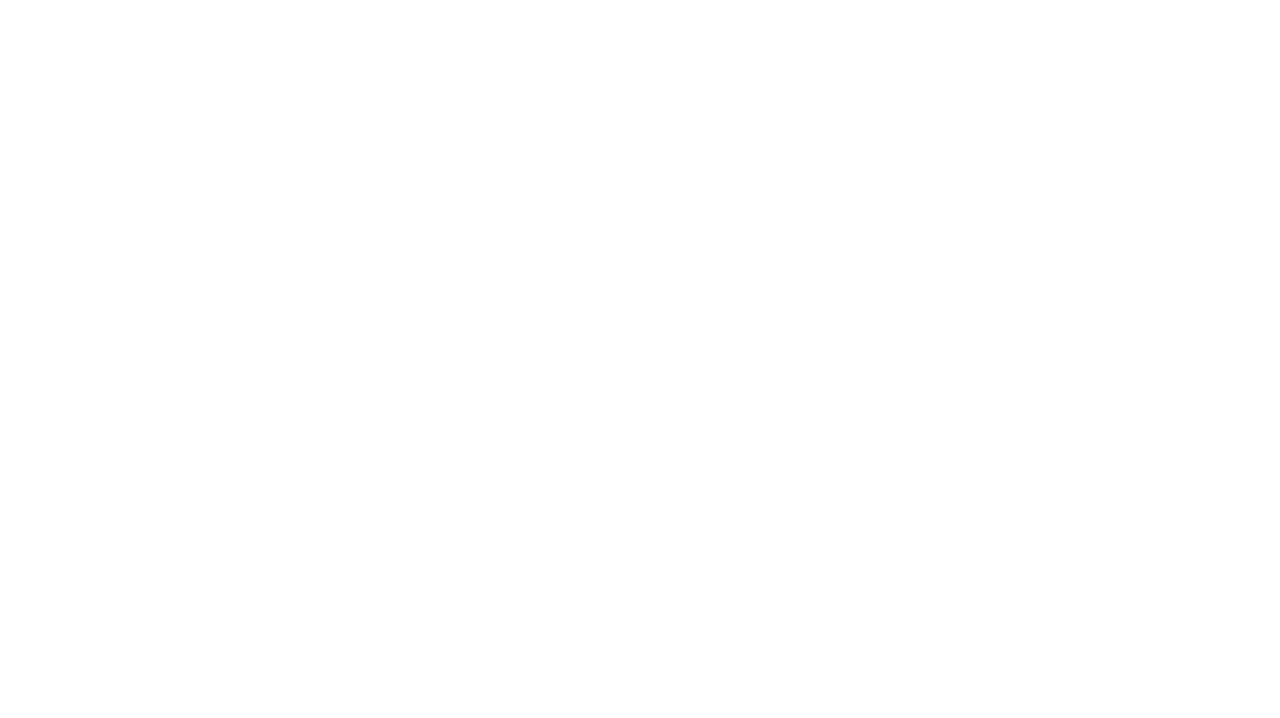
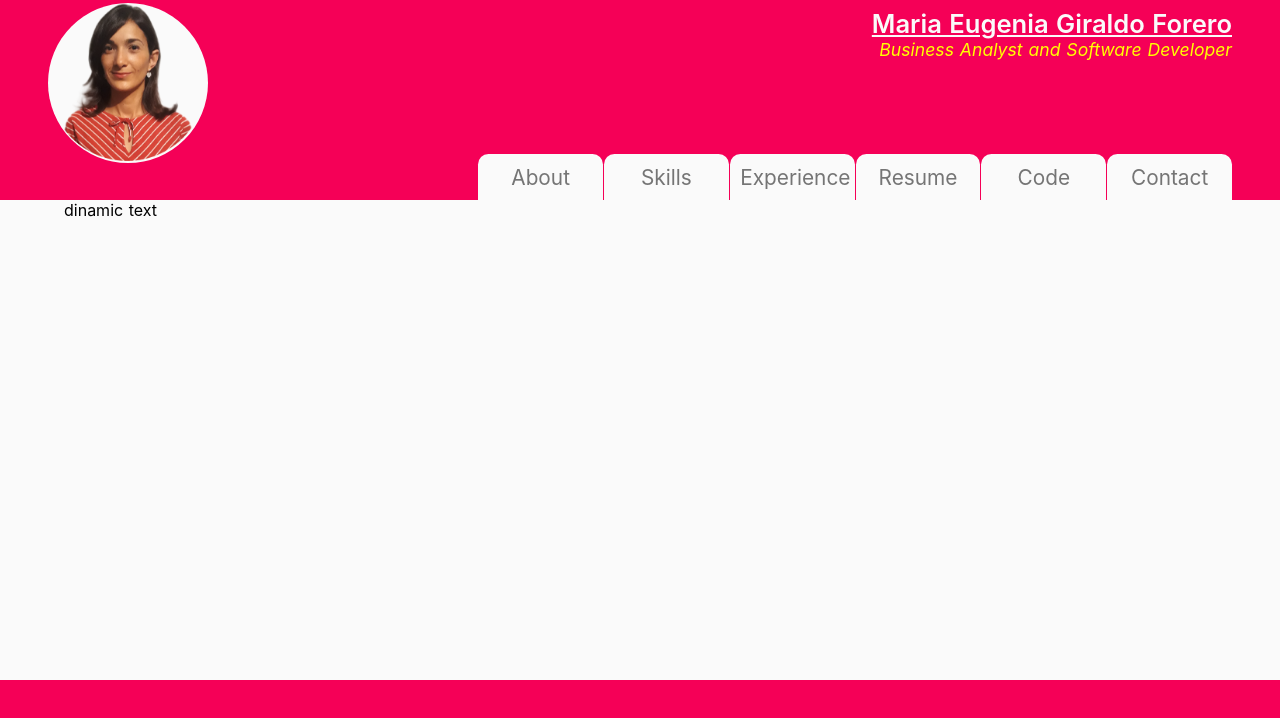
Before and after one commit to mariadriada/maria-driada, a Nuxt app: page /menu in a window 1280 px wide. Before the commit this address had no page. Shown: the top 718 px of the page. Built offline with nearby package versions, Linux system fonts and the light colour scheme.

Commit message:
Working to main menu  page - basic interaction

```diff
--- /dev/null
+++ b/pages/menu/index.vue
@@ -0,0 +1,45 @@
+<template>
+  <div class="menu-container">
+    <banner class="header2-container"">
+    </banner>
+    <div class="data-container">
+      <div class="dinamic-text">
+        dinamic text
+      </div>
+    </div>
+  </div>
+</template>
+
+<script>
+import Banner from '~/components/Banner2.vue'
+
+export default {
+  components: {
+    Banner
+  }
+}
+
+
+</script>
+
+<style lang="scss">
+.menu-container {
+  background-color: #F50057;
+  min-height: 100vh;
+
+  .data-container {
+    min-height: 60vh;
+    height: 60vh;
+    max-height: auto;
+    background-color:  #FAFAFA;
+
+    .dinamic-text {
+      width: 90%;
+      height: inherit;
+      background-color:  transparent;
+      margin: 0 auto;
+
+    }
+  }
+}
+</style>
```
Also changed, not shown: static/img/profile.png (added).
